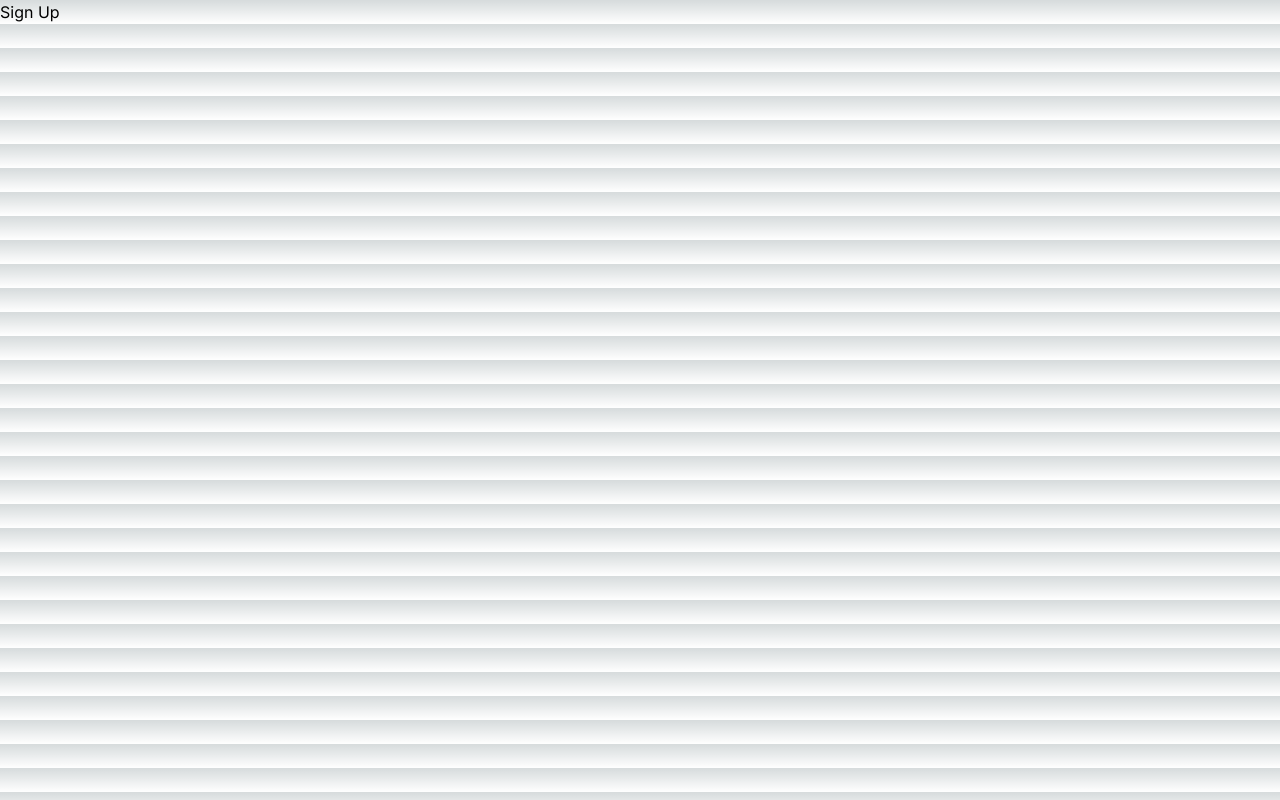
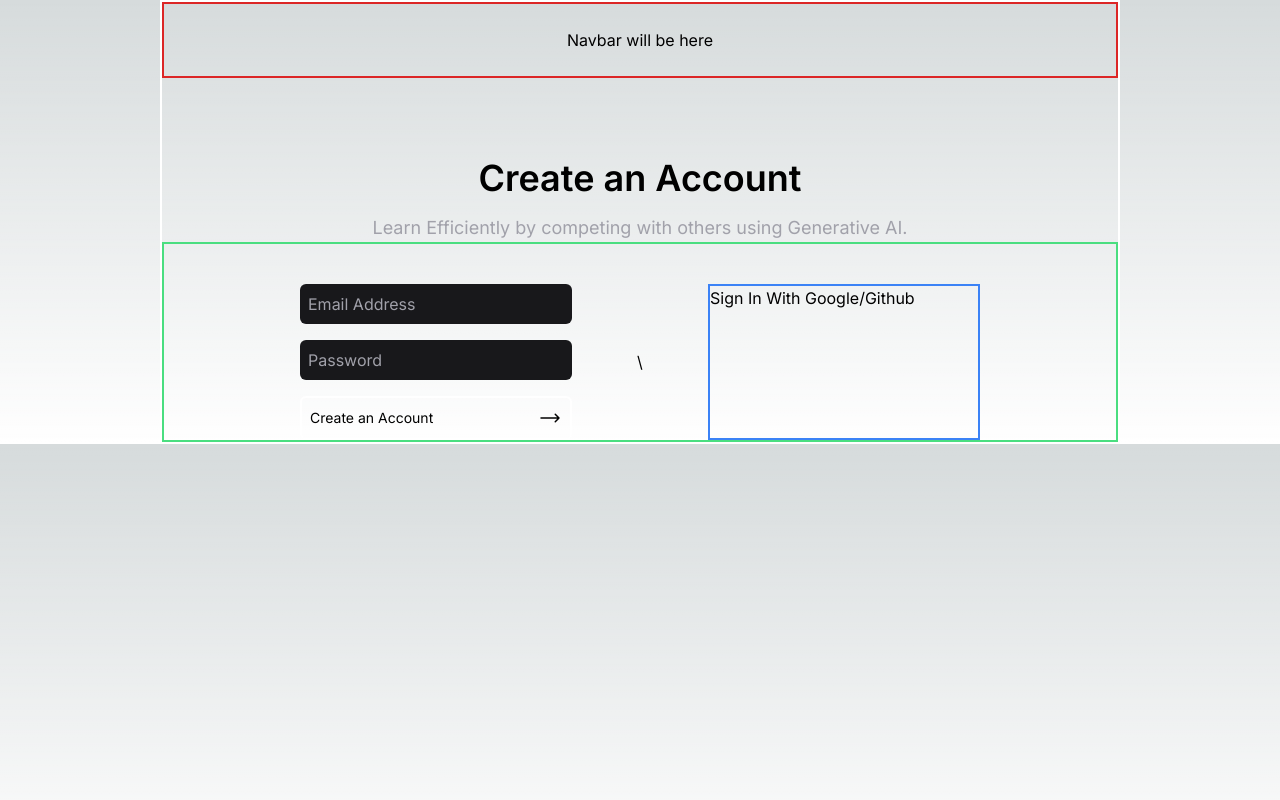
Before and after one commit to Mirthly-Inc/Doomify, a Next.js app: page /signup in a window 1280 px wide. Built offline with nearby package versions, Linux system fonts and the light colour scheme.

Commit message:
SignUp page

```diff
--- a/app/signup/page.tsx
+++ b/app/signup/page.tsx
@@ -1,9 +1,57 @@
-const Signup = () => {
+const Login = () => {
   return (
-    <div>
-      <div>Sign Up</div>
+    <div className="border-2 border-white flex flex-col items-center lg:w-[75%] lg:mx-auto">
+      <div className="flex items-center justify-center p-6 border-2 border-red-600 w-full">
+        <div>Navbar will be here</div>
+      </div>
+      <div className="pt-20 w-full flex justify-center items-center flex-col">
+        <div className="text-4xl font-semibold pb-4">Create an Account</div>
+        <div className="text-zinc-400 text-lg">
+          Learn Efficiently by competing with others using Generative AI.
+        </div>
+      </div>
+      <div className="pt-10 w-full border-2 border-green-400 grid grid-cols-7">
+        <div></div>
+        <div className="col-span-2">
+          <form className="flex flex-col gap-4">
+            <input
+              placeholder="Email Address"
+              type="email"
+              className="bg-zinc-900 outline-none p-2 text-white rounded-md placeholder:text-zinc-400"
+            />
+            <input
+              placeholder="Password"
+              type="password"
+              className="bg-zinc-900 outline-none p-2 text-white rounded-md placeholder:text-zinc-400"
+            />
+            <button className="border-2 border-white p-2 rounded-md cursor-pointer text-sm flex justify-between items-center">
+              <div>Create an Account</div>
+              <div>
+                <svg
+                  xmlns="http://www.w3.org/2000/svg"
+                  fill="none"
+                  viewBox="0 0 24 24"
+                  strokeWidth={1.5}
+                  stroke="currentColor"
+                  className="size-6"
+                >
+                  <path
+                    strokeLinecap="round"
+                    strokeLinejoin="round"
+                    d="M17.25 8.25 21 12m0 0-3.75 3.75M21 12H3"
+                  />
+                </svg>
+              </div>
+            </button>
+          </form>
+        </div>
+        <div className="flex justify-center items-center">\</div>
+        <div className="border-2 border-blue-500 col-span-2">
+          Sign In With Google/Github
+        </div>
+      </div>
     </div>
   );
 };
 
-export default Signup;
+export default Login;
```
